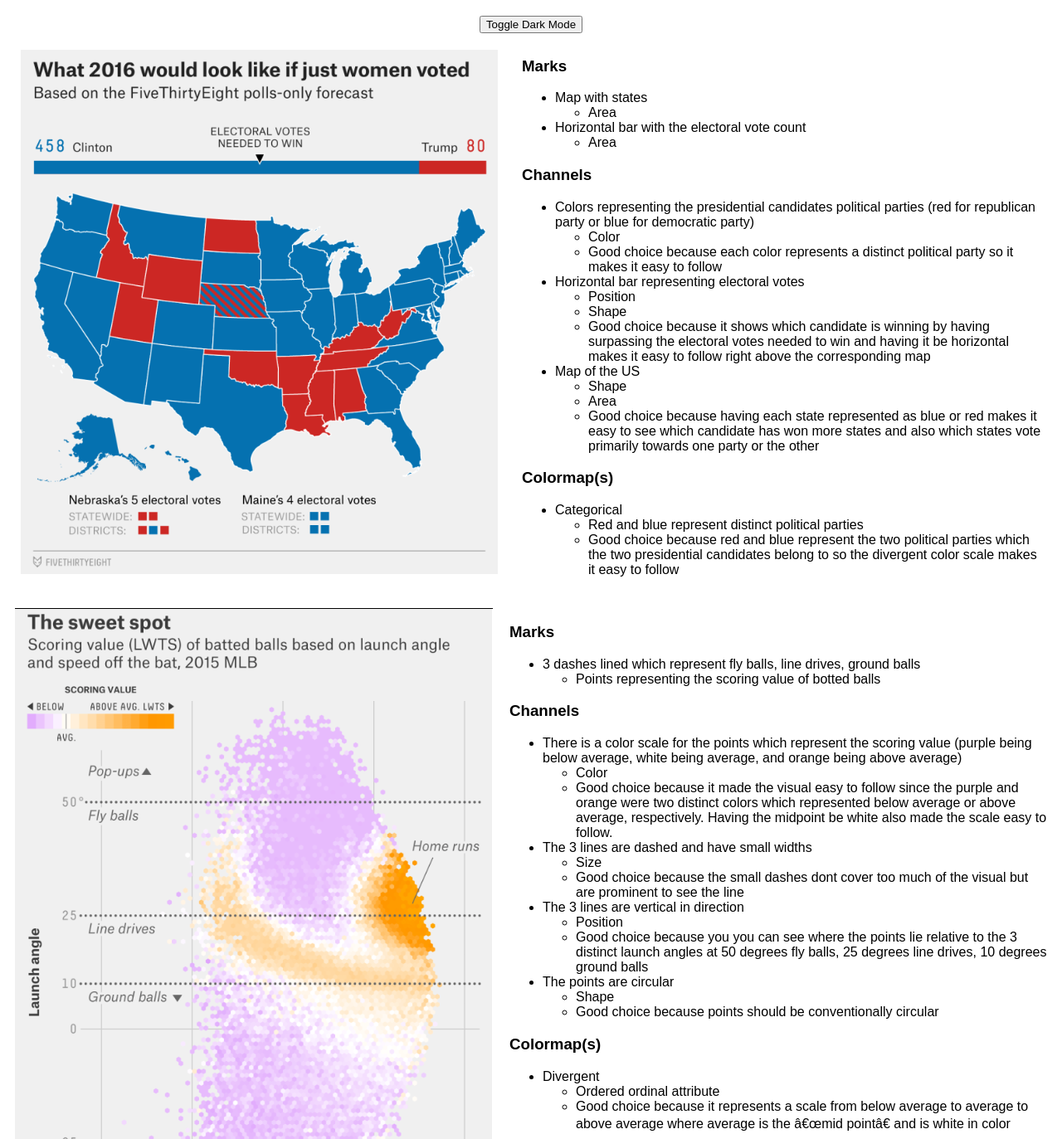
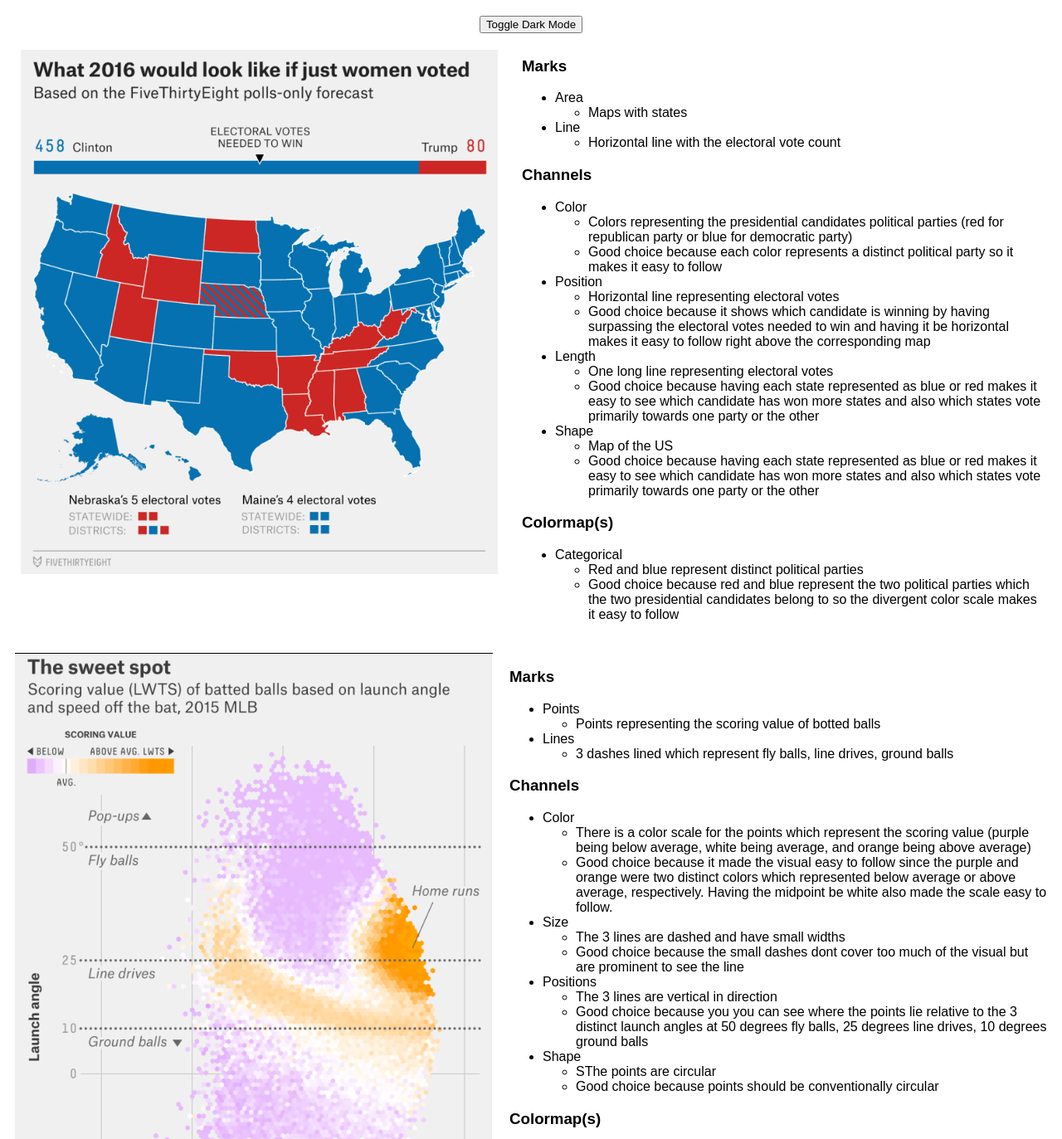
Before and after one commit to DS4200-S23-Class/hw-03-xander-and-adithi, a plain HTML site: page index.html in a window 1280 px wide. Shown: the part 61-1434 px from the top of the page at 83% size. Drawn offline with Linux system fonts and the light colour scheme.

Commit message:
adding updates to the text

```diff
--- a/index.html
+++ b/index.html
@@ -22,35 +22,37 @@
             <!--the marks for the first image -->
             <h3>Marks</h3>
             <ul>
-                <li>Map with states</li>
+                <li>Area</li>
                 <ul>
-                    <li>Area</li>
+                    <li>Maps with states</li>
                 </ul>
-                <li>Horizontal bar with the electoral vote count</li>
+                <li>Line</li>
                 <ul>
-                    <li>Area</li>
+                    <li>Horizontal line with the electoral vote count</li>
                 </ul>
             </ul>
 
             <h3>Channels</h3>
             <ul>
-                <li>Colors representing the presidential candidates political parties (red for republican party or blue for democratic party)</li>
+                <li>Color</li>
                 <ul>
-                    <li>Color</li>
+                    <li>Colors representing the presidential candidates political parties (red for republican party or blue for democratic party)</li>
                     <li>Good choice because each color represents a distinct political party so it makes it easy to follow</li>
                 </ul>
 
-                <li>Horizontal bar representing electoral votes</li>
+                <li>Position</li>
                 <ul>
-                    <li>Position</li>
-                    <li>Shape</li>
+                    <li>Horizontal line representing electoral votes</li>
                     <li>Good choice because it shows which candidate is winning by having surpassing the electoral votes needed to win and having it be horizontal makes it easy to follow right above the corresponding map</li>
                 </ul>
-
-                <li>Map of the US</li>
+                <li>Length</li>
                 <ul>
-                    <li>Shape</li>
-                    <li>Area</li>
+                    <li>One long line representing electoral votes</li>
+                    <li>Good choice because having each state represented as blue or red makes it easy to see which candidate has won more states and also which states vote primarily towards one party or the other</li>
+                </ul>
+                <li>Shape</li>
+                <ul>
+                    <li>Map of the US</li>
                     <li>Good choice because having each state represented as blue or red makes it easy to see which candidate has won more states and also which states vote primarily towards one party or the other</li>
                 </ul>
             </ul>
@@ -75,35 +77,36 @@
         <div class="col">
             <h3>Marks</h3>
             <ul>
-                <li>3 dashes lined which represent fly balls, line drives, ground balls</li>
+                <li>Points</li>
                 <ul>
                     <li>Points representing the scoring value of botted balls</li>
+                </ul>
+                <li>Lines</li>
+                <ul>
+                    <li>3 dashes lined which represent fly balls, line drives, ground balls</li>
                 </ul>
             </ul>
 
             <h3>Channels</h3>
             <ul>
-                <li>There is a color scale for the points which represent the scoring value (purple being below average, white being average, and orange being above average)</li>
+                <li>Color</li>
                 <ul>
-                    <li>Color</li>
+                    <li>There is a color scale for the points which represent the scoring value (purple being below average, white being average, and orange being above average)</li>
                     <li>Good choice because it made the visual easy to follow since the purple and orange were two distinct colors which represented below average or above average, respectively. Having the midpoint be white also made the scale easy to follow.</li>
                 </ul>
-
-                <li>The 3 lines are dashed and have small widths</li>
+                <li>Size</li>
                 <ul>
-                    <li>Size</li>
+                    <li>The 3 lines are dashed and have small widths</li>
                     <li>Good choice because the small dashes dont cover too much of the visual but are prominent to see the line</li>
                 </ul>
-
-                <li>The 3 lines are vertical in direction</li>
+                <li>Positions</li>
                 <ul>
-                    <li>Position</li>
+                    <li>The 3 lines are vertical in direction</li>
                     <li>Good choice because you you can see where the points lie relative to the 3 distinct launch angles at 50 degrees fly balls, 25 degrees line drives, 10 degrees ground balls</li>
                 </ul>
-
-                <li>The points are circular</li>
+                <li>Shape</li>
                 <ul>
-                    <li>Shape</li>
+                    <li>SThe points are circular</li>
                     <li>Good choice because points should be conventionally circular</li>
                 </ul>
             </ul>
@@ -156,6 +159,7 @@
             <ul>
                 <li>Categorical: </li>
                 <ul>
+                    <li>Each color represents one distinct country </li>
                     <li>Good choice because ... </li>
                 </ul>
             </ul>
```
